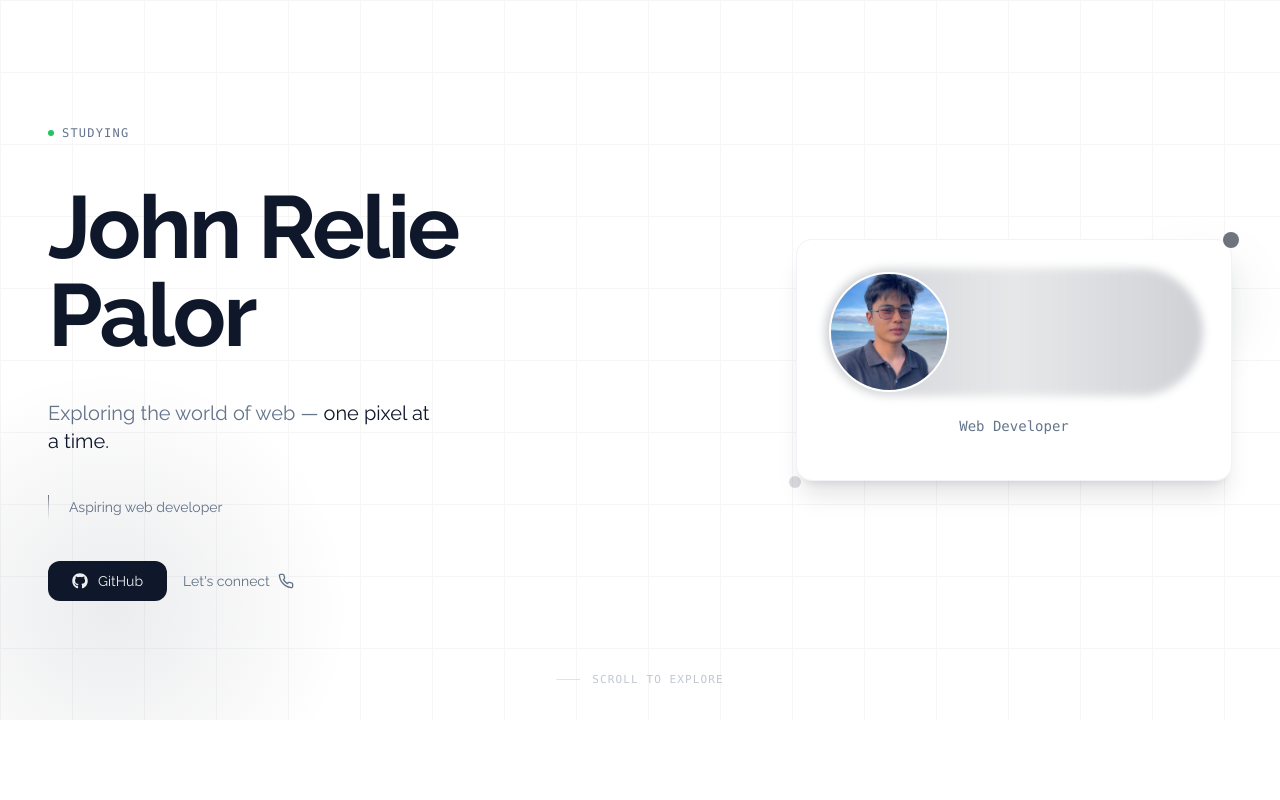
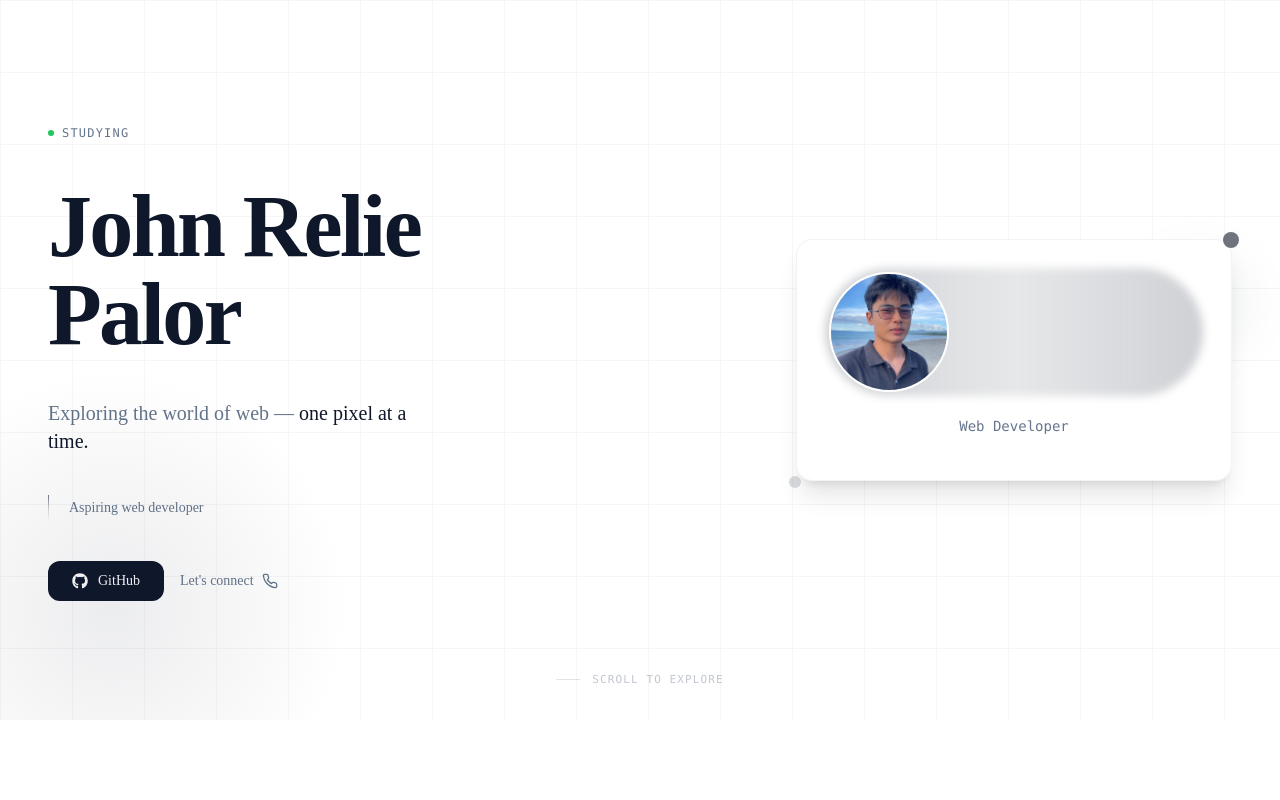
Before and after one commit to reliepalor/portfolio, a Next.js app: page / in a window 1280 px wide. Shown: the top 800 px of the page. Built offline with nearby package versions, Linux system fonts and the light colour scheme.

Commit message:
fixed deployment error

```diff
--- a/app/(root)/page.tsx
+++ b/app/(root)/page.tsx
@@ -139,7 +139,7 @@ export default function IndexPage() {
                   <Link
                     href={siteConfig.links.github}
                     target="_blank"
-                    aria-label={`View ${siteConfig.authorName}'s GitHub profile`}
+                    aria-label={`View GitHub profile of ${siteConfig.authorName}`}
                     className="group inline-flex items-center gap-2.5 rounded-xl bg-foreground text-background px-6 py-2.5 text-sm font-medium transition-all duration-200 hover:opacity-80 hover:shadow-xl hover:shadow-foreground/10 hover:-translate-y-px"
                   >
                     <Icons.gitHub className="w-4 h-4" />
--- a/app/globals.css
+++ b/app/globals.css
@@ -38,7 +38,7 @@
     --d: 700ms;
     --e: cubic-bezier(0.19, 1, 0.22, 1);
 
-    font-family: 'raleway';
+    font-family: var(--font-sans), sans-serif;
   }
 
   .dark {
--- a/app/layout.tsx
+++ b/app/layout.tsx
@@ -1,6 +1,6 @@
 import "./globals.css";
 
-import { Inter as FontSans } from "next/font/google";
+import { Raleway } from "next/font/google";
 import localFont from "next/font/local";
 
 import { ThemeProvider } from "@/components/common/theme-provider";
@@ -8,7 +8,7 @@ import { Toaster } from "@/components/ui/toaster";
 import { siteConfig } from "../config/site";
 import { cn } from "@/lib/utils";
 
-const fontSans = FontSans({
+const fontSans = Raleway({
   subsets: ["latin"],
   variable: "--font-sans",
 });
@@ -91,12 +91,6 @@ export const metadata = {
 export default function RootLayout({ children }: RootLayoutProps) {
   return (
     <html lang="en" suppressHydrationWarning>
-      <head>
-        <link
-          href="https://fonts.googleapis.com/css2?family=Raleway:wght@400;700&display=swap"
-          rel="stylesheet"
-        />
-      </head>
       <body className={cn(fontSans.variable, fontHeading.variable)}>
         <ThemeProvider
           attribute="class"
```
